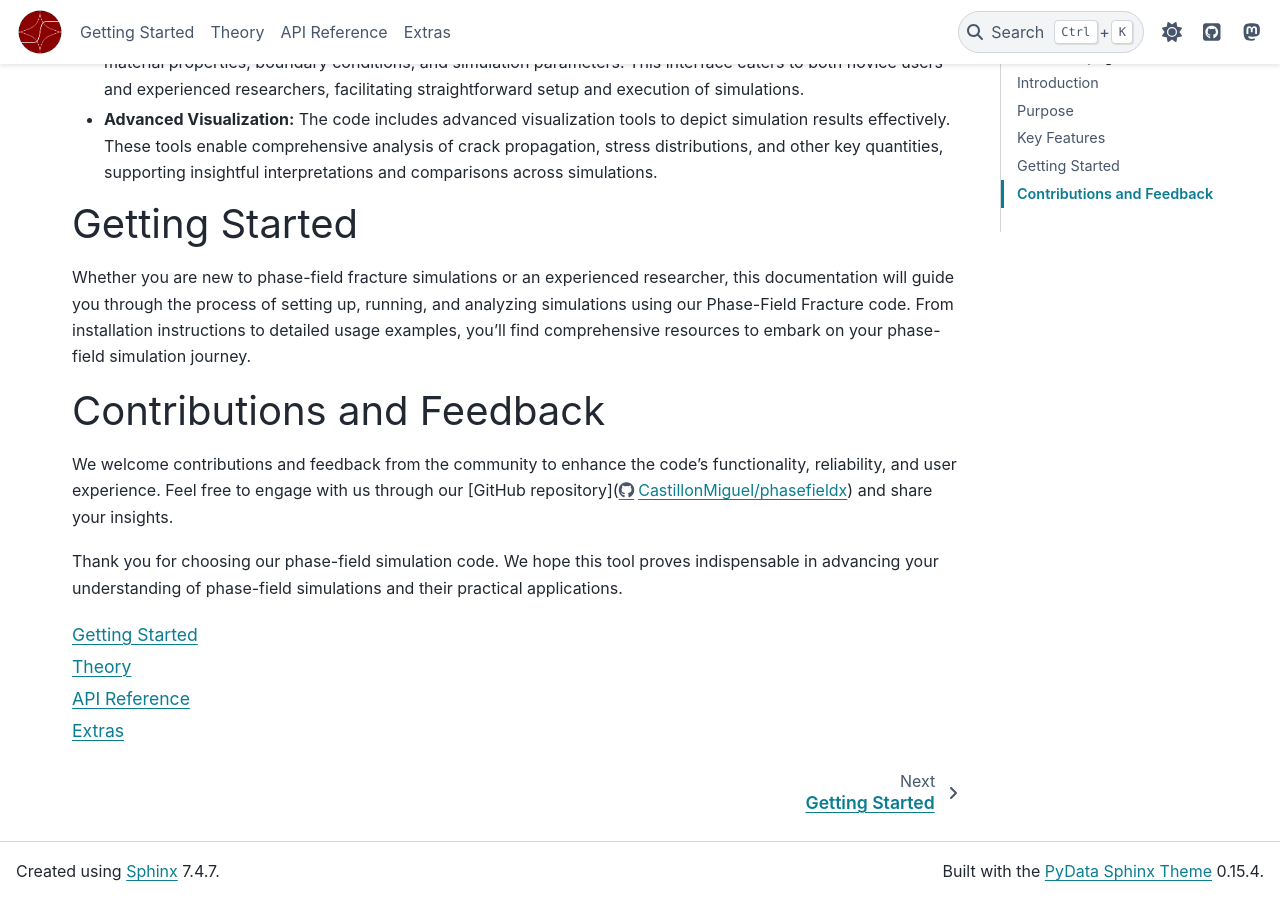
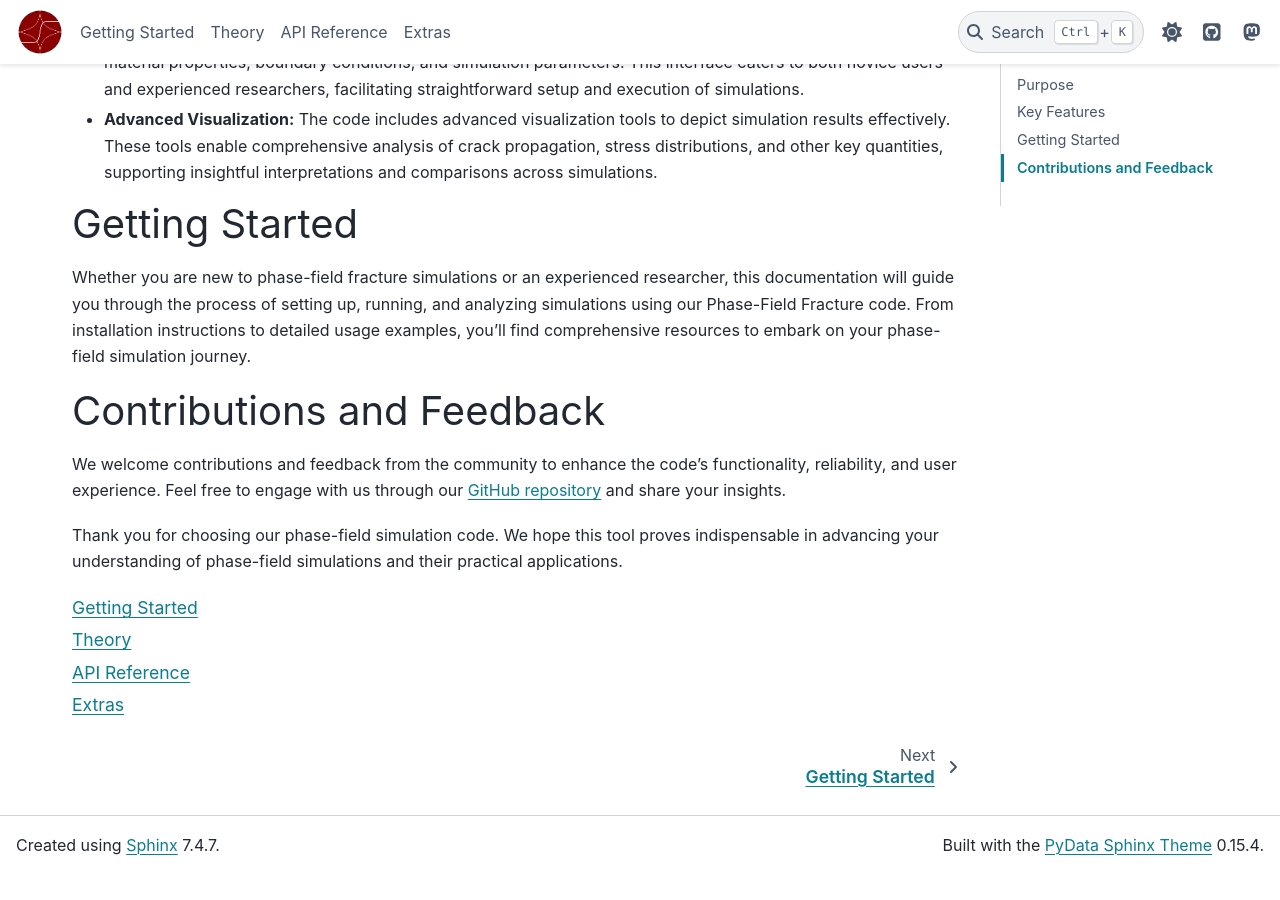
Before and after one commit to CastillonMiguel/phasefieldx, a Sphinx documentation site: the page built from docs/source/index.rst, in a window 1280 px wide and 900 px high, scrolled down 1066 px. Built offline with Sphinx 7.4.7 and the PyData theme 0.15.4, drawn with Linux system fonts in a browser that asks for light colours; pages that are not in the unit, such as notebooks, are missing from menus; the version number is read from the project's files by our own code; after the commit the page ends 1940 px from its top, so only the background shows below that.

Commit message:
Correct link syntax in contribution section from Markdown to reStructuredText

```diff
--- a/docs/source/index.rst
+++ b/docs/source/index.rst
@@ -31,7 +31,7 @@ Whether you are new to phase-field fracture simulations or an experienced resear
 
 Contributions and Feedback
 --------------------------
-We welcome contributions and feedback from the community to enhance the code's functionality, reliability, and user experience. Feel free to engage with us through our [GitHub repository](https://github.com/CastillonMiguel/phasefieldx) and share your insights.
+We welcome contributions and feedback from the community to enhance the code's functionality, reliability, and user experience. Feel free to engage with us through our `GitHub repository <https://github.com/CastillonMiguel/phasefieldx>`_ and share your insights.
 
 Thank you for choosing our phase-field simulation code. We hope this tool proves indispensable in advancing your understanding of phase-field simulations and their practical applications.
 
```
